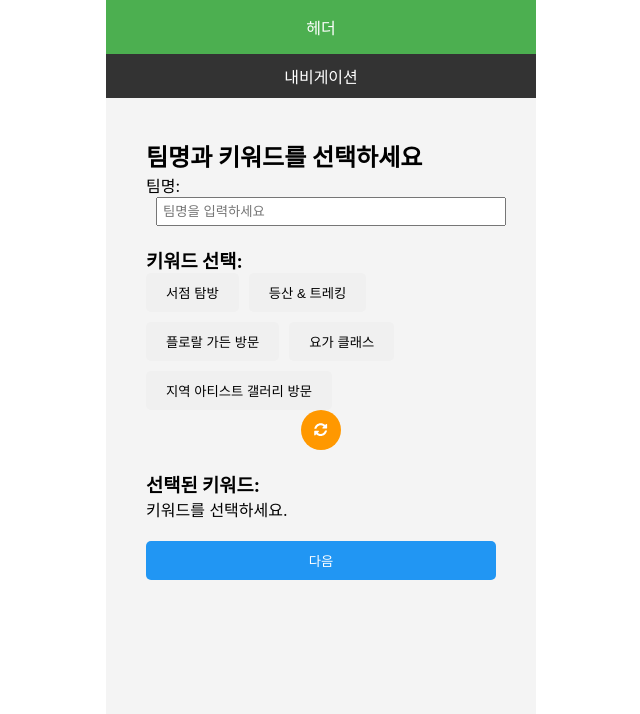
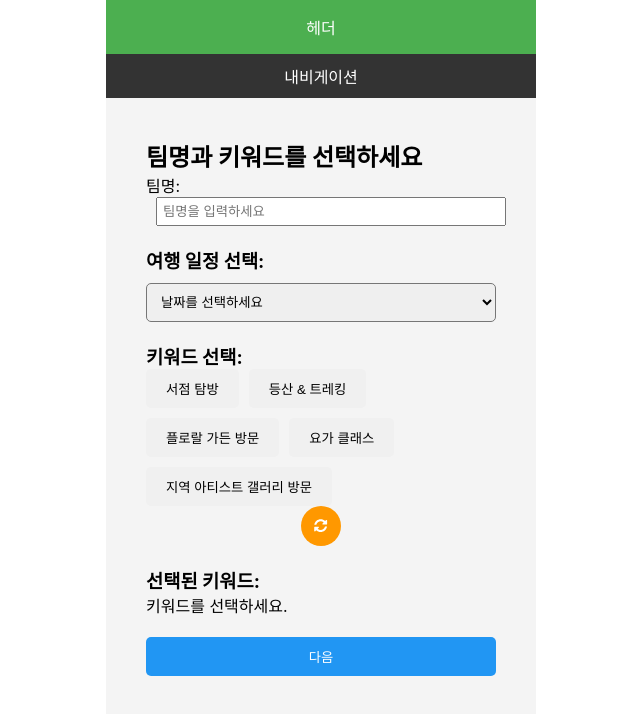
Before and after one commit to moyeothon/dartrip_FE, a React (Create React App) app: page /keyword in a window 1280 px wide. Shown: the top 714 px of the page, without its empty margins (319-959 px from the left). Built offline with nearby package versions, Linux system fonts and the light colour scheme.

Commit message:
feat : 여행일정 입력 추가

```diff
--- a/src/pages/keyword.jsx
+++ b/src/pages/keyword.jsx
@@ -9,18 +9,18 @@ import { FaSyncAlt } from 'react-icons/fa';
 import useStore from '../store/useStore';
 import { useNavigate } from "react-router-dom";
 
-
-
-
 const KeywordSelectionPage = () => {
   const {
     teamName,
     keywords,
+    day,
     setTeamName,
     setKeywords,
+    setDay,
   } = useStore();
 
   const [displayedKeywords, setDisplayedKeywords] = useState([]);
+  const navigate = useNavigate();
 
   const allKeywords = [
     "스파 & 마사지", "명상 리트릿", "온천 체험", "요가 클래스", "자연 속 걷기", "조용한 해변",
@@ -49,15 +49,14 @@ const KeywordSelectionPage = () => {
     setKeywords(keyword);
   };
 
-  const navigate = useNavigate();
-
-  const handleClick = () => {
-    navigate("/map"); // "/destination" 경로로 이동
-  }; // store 파일의 실제 경로로 변경하세요.
+  const handleNavigate = () => {
+    navigate("/map");
+  };
 
   return (
     <div style={{ padding: '20px', maxWidth: '600px', margin: 'auto' }}>
       <h2>팀명과 키워드를 선택하세요</h2>
+
       <label>
         팀명:
         <input
@@ -68,6 +67,24 @@ const KeywordSelectionPage = () => {
           style={{ marginLeft: '10px', padding: '5px', width: '100%' }}
         />
       </label>
+
+      <div style={{ marginTop: '20px' }}>
+        <h3>여행 일정 선택:</h3>
+        <select
+          value={day}
+          onChange={(e) => setDay(e.target.value)}
+          style={{ width: '100%', padding: '10px', borderRadius: '5px', marginTop: '10px' }}
+        >
+          <option value="">날짜를 선택하세요</option>
+          <option value="1">당일치기</option>
+          <option value="2">1박2일</option>
+          <option value="3">2박3일</option>
+          <option value="4">3박4일</option>
+          <option value="5">4박5일</option>
+          <option value="6">5박6일</option>
+          <option value="7">6박7일</option>
+        </select>
+      </div>
 
       <div style={{ marginTop: '20px' }}>
         <h3>키워드 선택:</h3>
@@ -136,7 +153,7 @@ const KeywordSelectionPage = () => {
       </div>
 
       <button
-        onClick={ handleClick}
+        onClick={handleNavigate}
         style={{
           marginTop: '20px',
           padding: '10px 20px',
--- a/src/store/useStore.js
+++ b/src/store/useStore.js
@@ -4,6 +4,7 @@ const useStore = create((set) => ({
   teamName: "",
   keywords: [],
   place: "",
+  day: "", // 여행 날짜 추가
   setTeamName: (teamName) => set({ teamName }),
   setKeywords: (keyword) =>
     set((state) => ({
@@ -12,6 +13,7 @@ const useStore = create((set) => ({
         : [...state.keywords, keyword],               // 선택되지 않은 경우 추가
     })),
   setPlace: (place) => set({ place }),
+  setDay: (day) => set({ day }), // 여행 날짜 설정 함수
 }));
 
 export default useStore;
```
